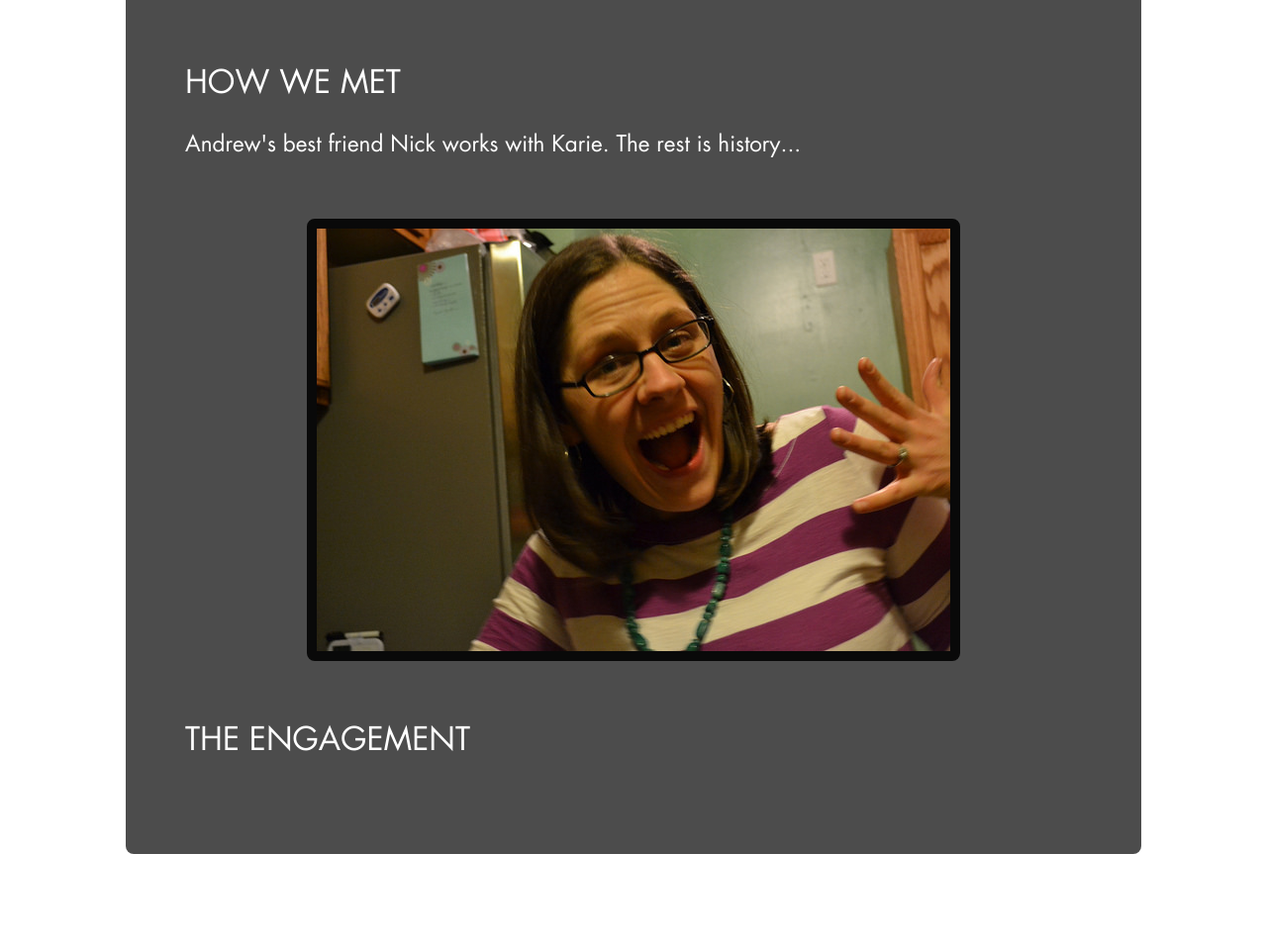
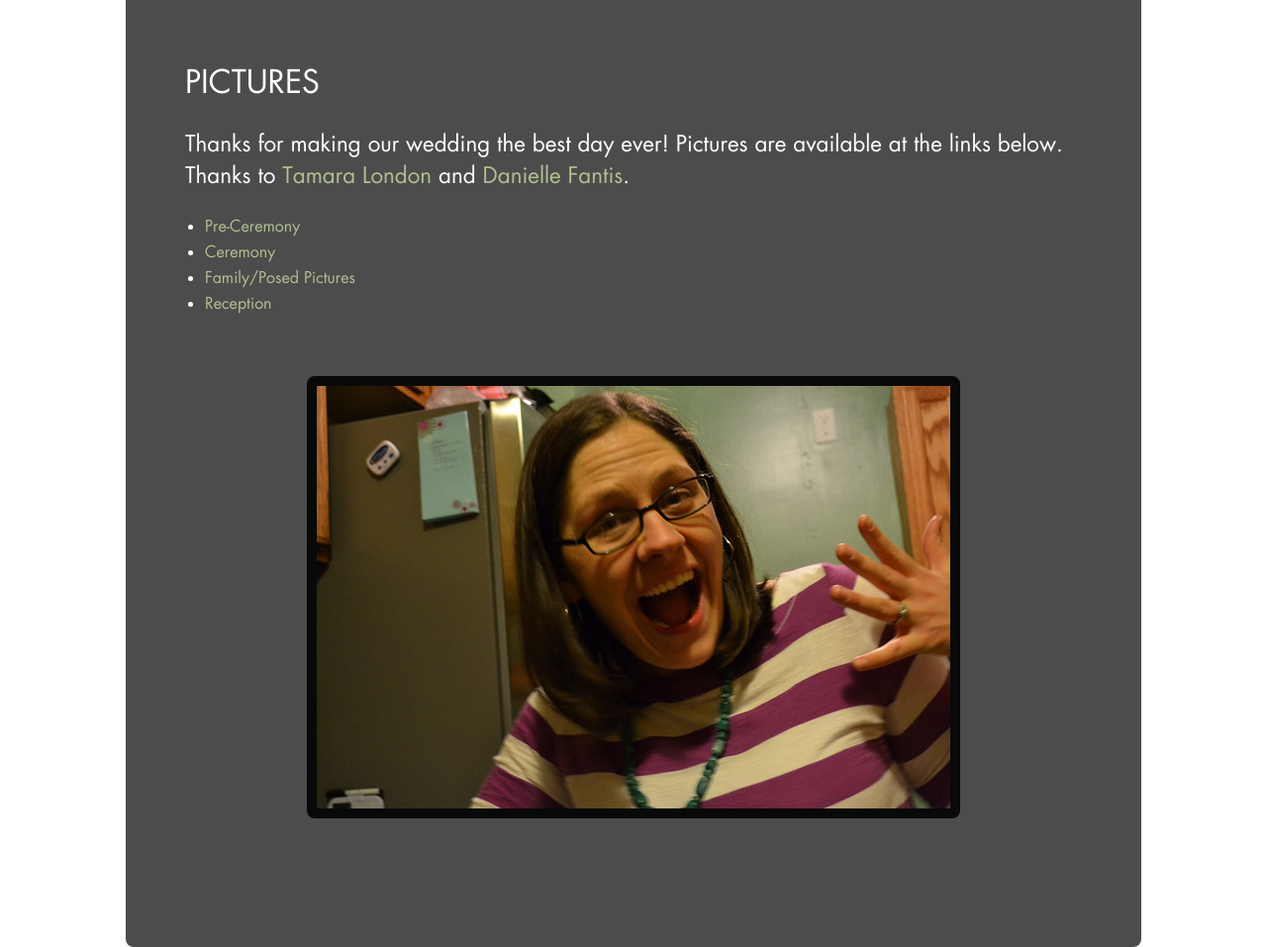
Before and after one commit to andland/wedding_website, a plain HTML site: page index.html in a window 1280 px wide. Shown: the part 1680-2637 px from the top of the page at 99% size. Drawn offline with Linux system fonts and the light colour scheme.

Commit message:
post-wedding. added links to pictures git push origin gh-pages
git

```diff
--- a/index.html
+++ b/index.html
@@ -49,7 +49,7 @@ http://scal.io -- check us out.
 ****************************************************************************************************-->
 
         <div id="bg-image">
-            <img src="img/bg-pic.jpg" alt="bg" />
+            <img src="img/bg-pic1.jpg" alt="bg" />
         </div>
 
         <div id="bg-container">
@@ -117,8 +117,14 @@ http://scal.io -- check us out.
 
                         <div class="column full">
 
-                            <h2>HOW WE MET</h2>
-                            <p>Andrew's best friend Nick works with Karie. The rest is history...</p>
+                            <h2>PICTURES</h2>
+                            <p>Thanks for making our wedding the best day ever! Pictures are available at the links below. Thanks to <a href="https://www.facebook.com/TamaraLondonPhotography/">Tamara London</a> and <a href="https://www.facebook.com/DanielleFantisPhotography/">Danielle Fantis</a>.
+                            <ul>
+							 	<li><a href="https://www.flickr.com/photos/andland/sets/72157660693636191">Pre-Ceremony</a></li>
+							  	<li><a href="https://www.flickr.com/photos/andland/sets/72157660660915242">Ceremony</a></li>
+							  	<li><a href="https://www.flickr.com/photos/andland/sets/72157660712921242">Family/Posed Pictures</a></li>
+							  	<li><a href="https://www.flickr.com/photos/andland/sets/72157660715108562">Reception</a></li>
+							</ul></p>
 
                         </div><!--end column-->
 
@@ -129,9 +135,6 @@ http://scal.io -- check us out.
                                     <img src="img/engaged-large.jpg" alt="Engaged!" />
                                 </noscript>
                             </figure>
-
-                            <h2>THE ENGAGEMENT</h2>
-                            <p></p>
 
                         </div><!--end column-->
 
```
Also changed, not shown: img/bg-pic1.jpg (added).
